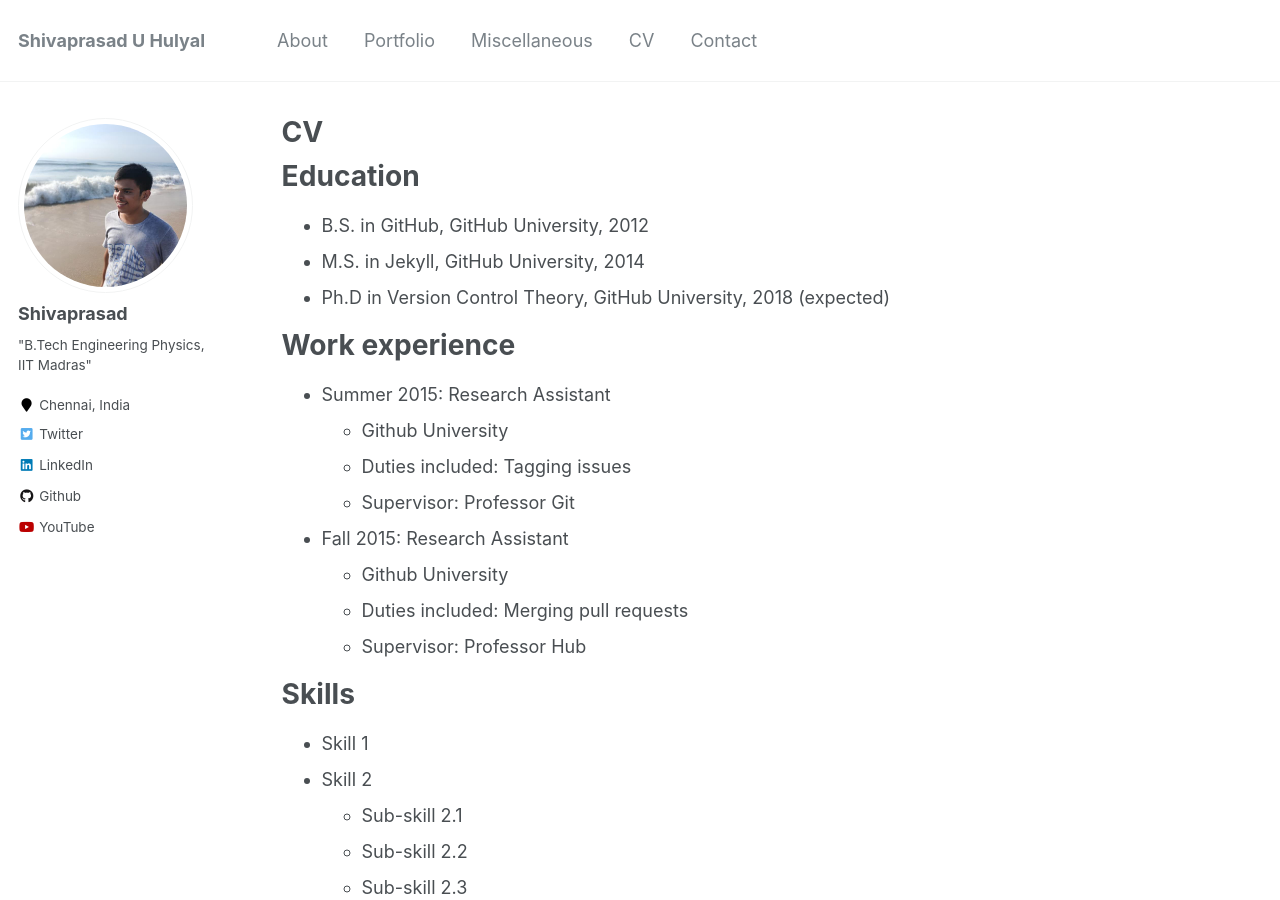
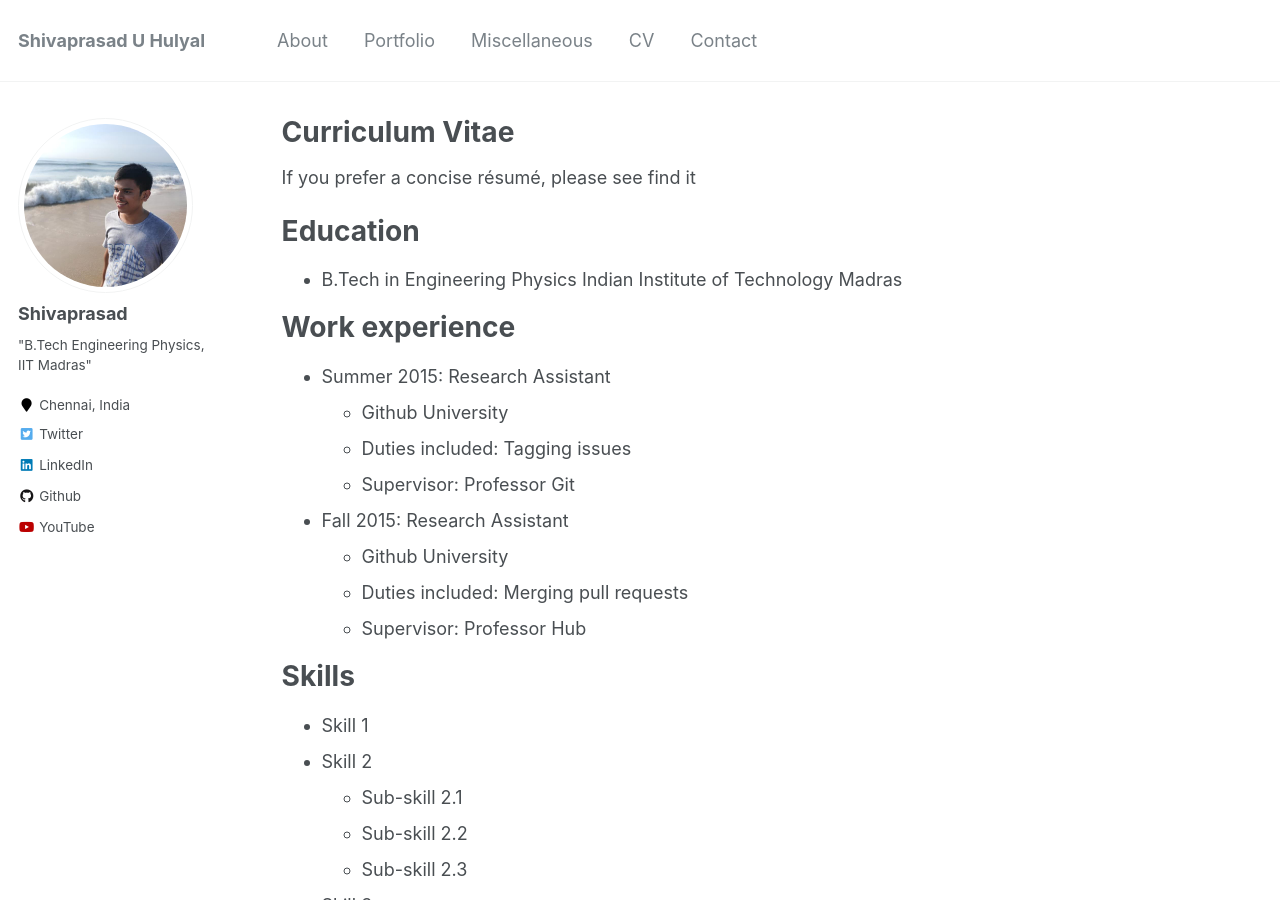
Before and after one commit to shivaprasaduh/shivaprasaduh.github.io, a Jekyll site: the page built from _pages/cv.md, in a window 1280 px wide and 900 px high. Built offline with Jekyll 4.4.1, drawn with Linux system fonts in a browser that asks for light colours.

Commit message:
after local installation

```diff
--- a/Gemfile
+++ b/Gemfile
@@ -24,4 +24,7 @@ group :jekyll_plugins do
   gem "jekyll-feed"
   gem 'jekyll-sitemap'
   gem 'hawkins'
+  gem 'eventmachine', '1.2.7', git: 'https://github.com/eventmachine/eventmachine.git', tag: 'v1.2.7'
+  gem 'tzinfo', '1.2.10'
+  gem 'tzinfo-data', '1.2022.5'
 end
--- a/_config.yml
+++ b/_config.yml
@@ -267,7 +267,7 @@ sass:
 permalink: /:categories/:title/
 # paginate: 5 # amount of posts to show
 # paginate_path: /page:num/
-timezone: Asia/Kolkata # http://en.wikipedia.org/wiki/List_of_tz_database_time_zones
+timezone: 	America/New_York # http://en.wikipedia.org/wiki/List_of_tz_database_time_zones
 
 
 # Plugins
--- a/_pages/cv.md
+++ b/_pages/cv.md
@@ -1,6 +1,6 @@
 ---
 layout: archive
-title: "CV"
+title: "Curriculum Vitae"
 permalink: /cv/
 author_profile: true
 redirect_from:
@@ -9,11 +9,11 @@ redirect_from:
 
 {% include base_path %}
 
+If you prefer a concise résumé, please see find it
+
 Education
 ======
-* B.S. in GitHub, GitHub University, 2012
-* M.S. in Jekyll, GitHub University, 2014
-* Ph.D in Version Control Theory, GitHub University, 2018 (expected)
+* B.Tech in Engineering Physics Indian Institute of Technology Madras
 
 Work experience
 ======
```
Also changed, not shown: _pages/about.md (+3 -2 lines).
